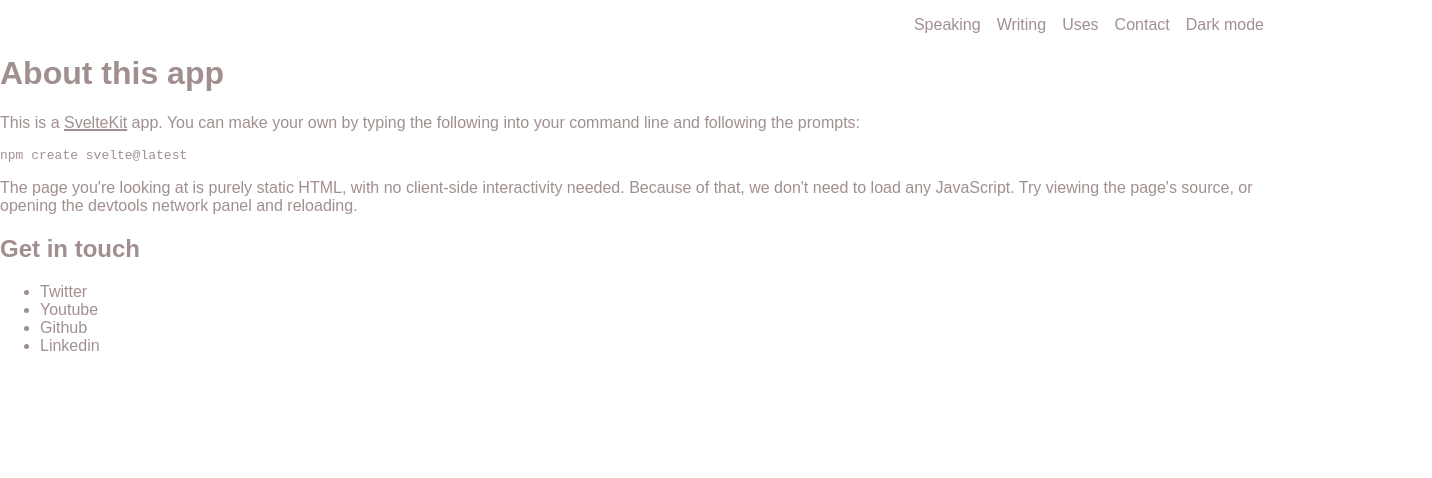
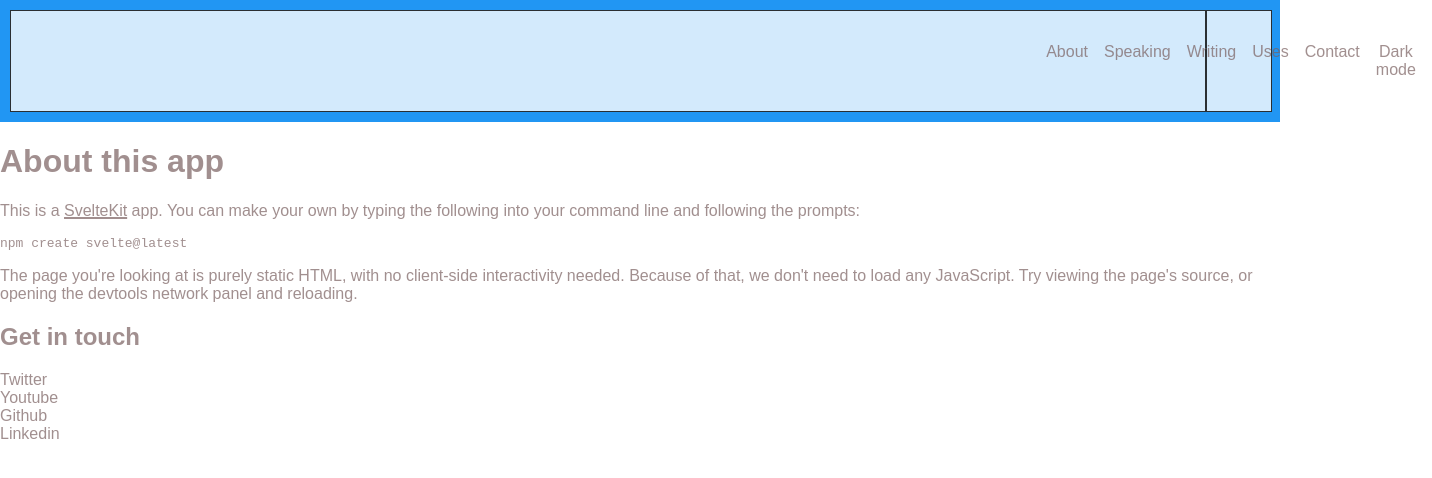
Before and after one commit to samuelemezzasalma/personal-profile, a SvelteKit app: page /about in a window 1280 px wide. Shown: the top 478 px of the page, 1432 px wide, since content can reach past the window. Built offline with nearby package versions, Linux system fonts and the light colour scheme; some icons are missing.

Commit message:
2 files modified

```diff
--- a/src/routes/+layout.svelte
+++ b/src/routes/+layout.svelte
@@ -4,16 +4,17 @@
 
 <div class="app">
 
-	<header>
-		<nav id="navbar">
+	<header class="g-cont">
+	<div class="header-left-block g-item"></div>
+		<nav id="navbar" class="g-item">
 			<span class="icon" aria-hidden="true">A</span>
 			<ul>
-				<li></li>
-				<li>Speaking</li>
-				<li>Writing</li>
-				<li>Uses</li>
-				<li>Contact</li>
-				<li>Dark mode</li>
+				<li><a href="#about">About</a></li>
+				<li><a href="#speaking">Speaking</a></li>
+				<li><a href="#writing">Writing</a></li>
+				<li><a href="#uses">Uses</a></li>
+				<li><a href="#contact">Contact</a></li>
+				<li><a href="#dark-mode">Dark mode</a></li>
 			</ul>
 		</nav>
 	</header>
--- a/src/routes/styles.css
+++ b/src/routes/styles.css
@@ -15,16 +15,21 @@
 * {
 	box-sizing: border-box;
 	-webkit-font-smoothing: antialiased;
-  -moz-osx-font-smoothing: grayscale;
+	-moz-osx-font-smoothing: grayscale;
 }
 
 body {
 	margin: 0 auto;
-	padding:0;
-  width: 100%;
+	padding: 0;
+	width: 100%;
 	height: auto;
 	min-height: 100vh;
 	overflow-x: hidden;
+}
+
+ul {
+	margin: 0;
+	padding: 0;
 }
 
 /* grid-template-areas:
@@ -38,49 +43,87 @@ button {
 	font-family: inherit;
 }
 
-h1, h2, h3, h4, h5, h6, p {
-  text-rendering: optimizeLegibility;
+h1,
+h2,
+h3,
+h4,
+h5,
+h6,
+p {
+	text-rendering: optimizeLegibility;
+}
+
+header {
+	grid-template-columns: repeat(5, 1fr) 4em;
+	grid-template-areas:
+		'logo logo logo logo logo nav'
+		'logo logo logo logo logo nav';
+}
+
+.header-left-block {
+	grid-area: logo;
+}
+
+#navbar {
+	grid-area: nav;
+	padding: 2em;
+	/* position: relative; */
+	display: flex;
+	flex-direction: row;
+	justify-content: center;
+	align-items: center;
+}
+
+.icon {
+	font-family: 'Anicons Regular', sans-serif;
+	display: block;
+	font-size: 2em;
+	cursor: pointer;
 }
 
 header ul {
 	display: none;
+	list-style: none;
 }
 
 header a:hover {
 	text-decoration: none;
 }
 
-header nav {
-	position: relative;
-}
-
-.icon {
-	display: block;
-	font-size: 2rem;
-	cursor: pointer;
-}
-
-#navbar ul:hover {
+header nav:hover > ul {
 	display: flex;
 	flex-direction: column;
-	height: auto;
+	justify-content: space-between;
+	font-size: 2em;
+	/* height: auto; */
 	z-index: 1000;
+	background-color: grey;
 	position: absolute;
-	left: -100px;
-	right: 0;
-	background-color: var(--background-footer);
-	/* border: 1px solid black; */
+	top: 50%;
+	left: 50%;
+	/* background-color: grey; */
 	border: none;
 	border-radius: 3px;
 	cursor: pointer;
 }
 
-
-.icon:hover {
-	font-variation-settings: "TIME" 100;
+#overlay {
+	position: fixed; /* Sit on top of the page content */
+	display: none; /* Hidden by default */
+	width: 100%; /* Full width (cover the whole page) */
+	height: 100%; /* Full height (cover the whole page) */
+	top: 0;
+	left: 0;
+	right: 0;
+	bottom: 0;
+	background-color: rgba(0, 0, 0, 0.5); /* Black background with opacity */
+	z-index: 2; /* Specify a stack order in case you're using a different order for other elements */
+	cursor: pointer; /* Add a pointer on hover */
 }
 
-
+.header nav:hover > .icon {
+	font-variation-settings: 'TIME' 100;
+}
 .main-container {
 	grid-template-columns: repeat(6, 1fr);
 	grid-template-areas:
@@ -152,12 +195,10 @@ section#projects {
 	grid-row: span 2;
 }
 
-
 /* Small devices (landscape phones, 576px and up) */
 @media (min-width: 576px) {
-
-
-	#navbar ul:hover, #navbar ul {
+	#navbar ul:hover,
+	#navbar ul {
 		position: static;
 		list-style: none;
 		display: flex;
@@ -181,8 +222,7 @@ section#projects {
 	}
 
 	.icon {
-		font-family: "Anicons Regular", sans-serif;
-		font-variation-settings: "TIME" 1;
+		font-variation-settings: 'TIME' 1;
 		transition: font-variation-settings 0.4s ease;
 		display: none;
 	}
```
